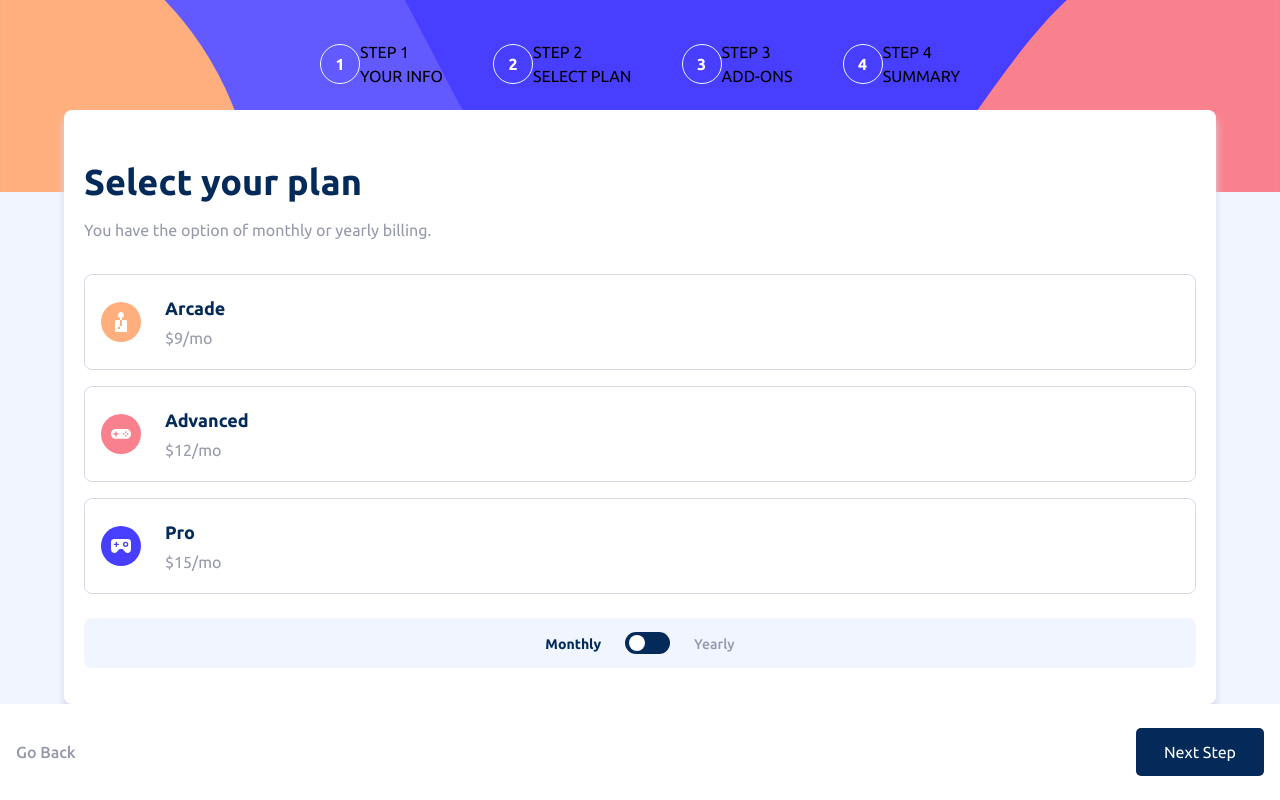
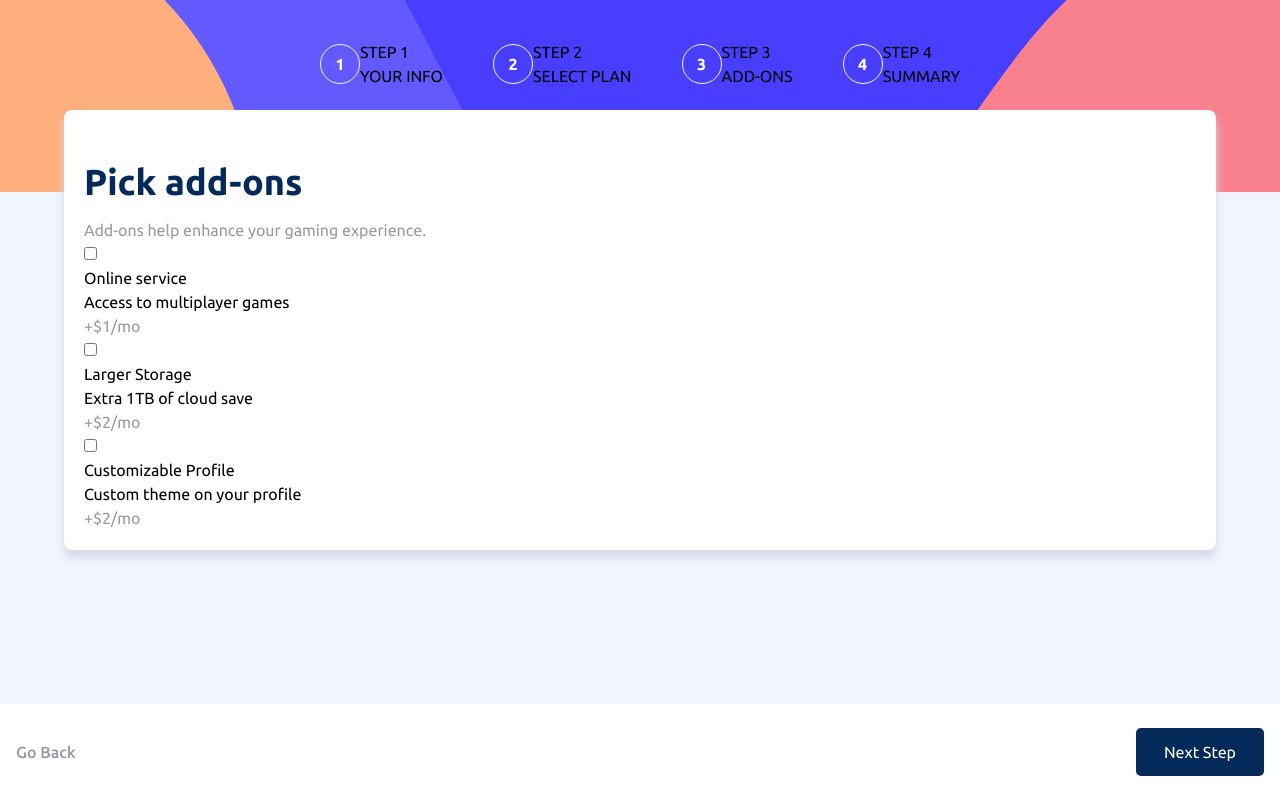
Before and after one commit to DeeNue36/React-Multi-Step-Form, a React (Vite) app: page / in a window 1280 px wide. Built offline with nearby package versions, Linux system fonts and the light colour scheme.

Commit message:
updated section three header

```diff
--- a/src/App.jsx
+++ b/src/App.jsx
@@ -92,7 +92,7 @@ function App() {
 
 
               {/* <!-- * Step 2: Select Plan Section --> */}
-              <section className="form select-plan-section">
+              <section className="form select-plan-section hidden">
                   <section className="form-mobile select-plan-section-mobile">  {/*<!-- * Select Plan Form Mobile Container -->*/}
 
                       <div className="form-header">
@@ -203,11 +203,11 @@ function App() {
 
 
               {/* <!-- * Step 3: Add-ons Section --> */}
-              <section className="add-ons-section hidden">
-                  <section className="add-ons-section-mobile"> {/*<!-- * Add-ons Section Container Mobile -->*/}
+              <section className="form add-ons-section">
+                  <section className="form-mobile add-ons-section-mobile"> {/*<!-- * Add-ons Section Container Mobile -->*/}
 
                       <div className="form-header">
-                          <h2>Pick add-ons</h2>
+                          <h1>Pick add-ons</h1>
                           <p>Add-ons help enhance your gaming experience.</p>
                       </div>
 
```
